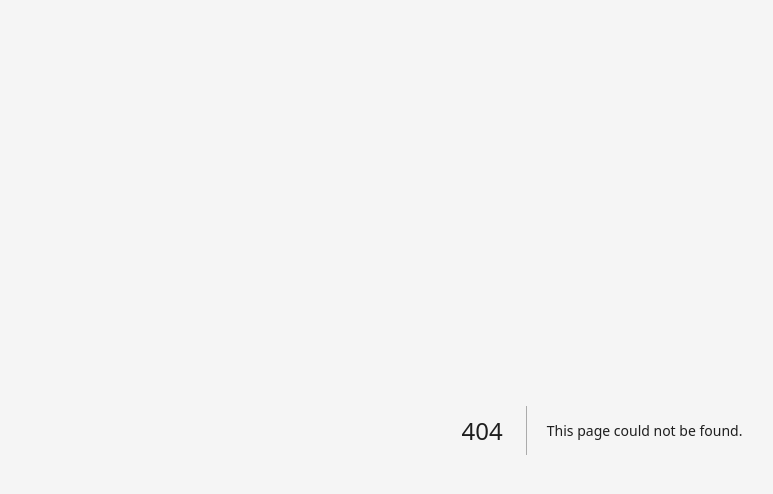
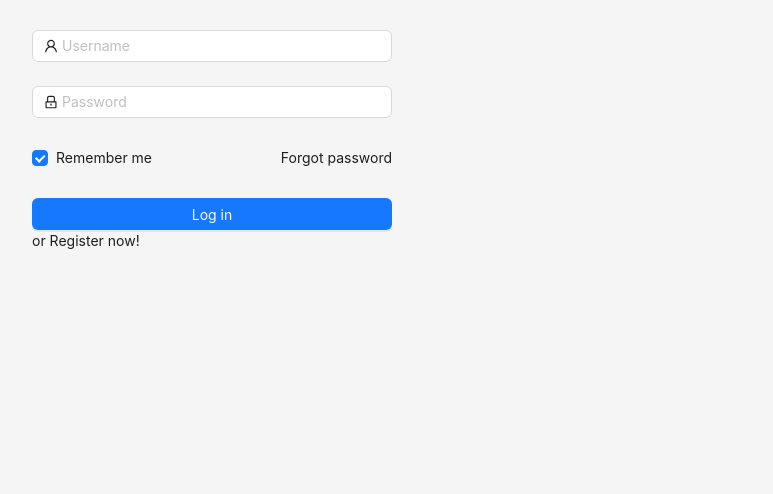
Before and after one commit to shuryhin-oleksandr/upwork-next, a Next.js app: page /login in a window 1280 px wide. Before the commit this address had no page. Shown: the top 494 px of the page, without its empty margins (38-811 px from the left). Built offline with nearby package versions, Linux system fonts and the light colour scheme; what @ant-design/nextjs-registry would draw is missing.

Commit message:
Add login form template

```diff
--- /dev/null
+++ b/app/login/page.tsx
@@ -0,0 +1,50 @@
+"use client";
+
+import React from "react";
+import { LockOutlined, UserOutlined } from "@ant-design/icons";
+import { Button, Checkbox, Form, Input, Flex } from "antd";
+
+const App: React.FC = () => {
+  const onFinish = (values: any) => {
+    console.log("Received values of form: ", values);
+  };
+
+  return (
+    <Form
+      name="login"
+      initialValues={{ remember: true }}
+      style={{ maxWidth: 360 }}
+      onFinish={onFinish}
+    >
+      <Form.Item
+        name="username"
+        rules={[{ required: true, message: "Please input your Username!" }]}
+      >
+        <Input prefix={<UserOutlined />} placeholder="Username" />
+      </Form.Item>
+      <Form.Item
+        name="password"
+        rules={[{ required: true, message: "Please input your Password!" }]}
+      >
+        <Input prefix={<LockOutlined />} type="password" placeholder="Password" />
+      </Form.Item>
+      <Form.Item>
+        <Flex justify="space-between" align="center">
+          <Form.Item name="remember" valuePropName="checked" noStyle>
+            <Checkbox>Remember me</Checkbox>
+          </Form.Item>
+          <a href="">Forgot password</a>
+        </Flex>
+      </Form.Item>
+
+      <Form.Item>
+        <Button block type="primary" htmlType="submit">
+          Log in
+        </Button>
+        or <a href="">Register now!</a>
+      </Form.Item>
+    </Form>
+  );
+};
+
+export default App;
```
